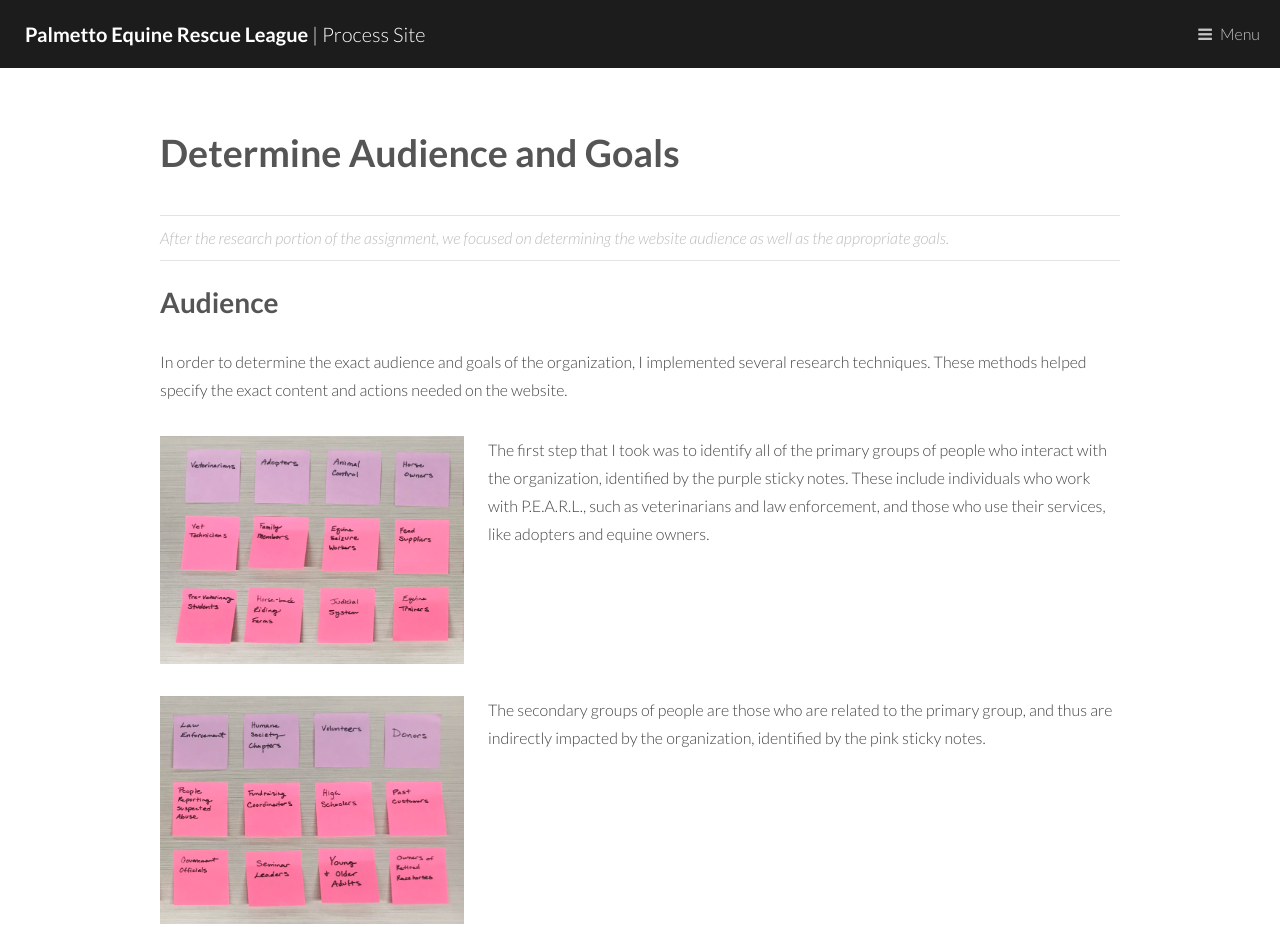
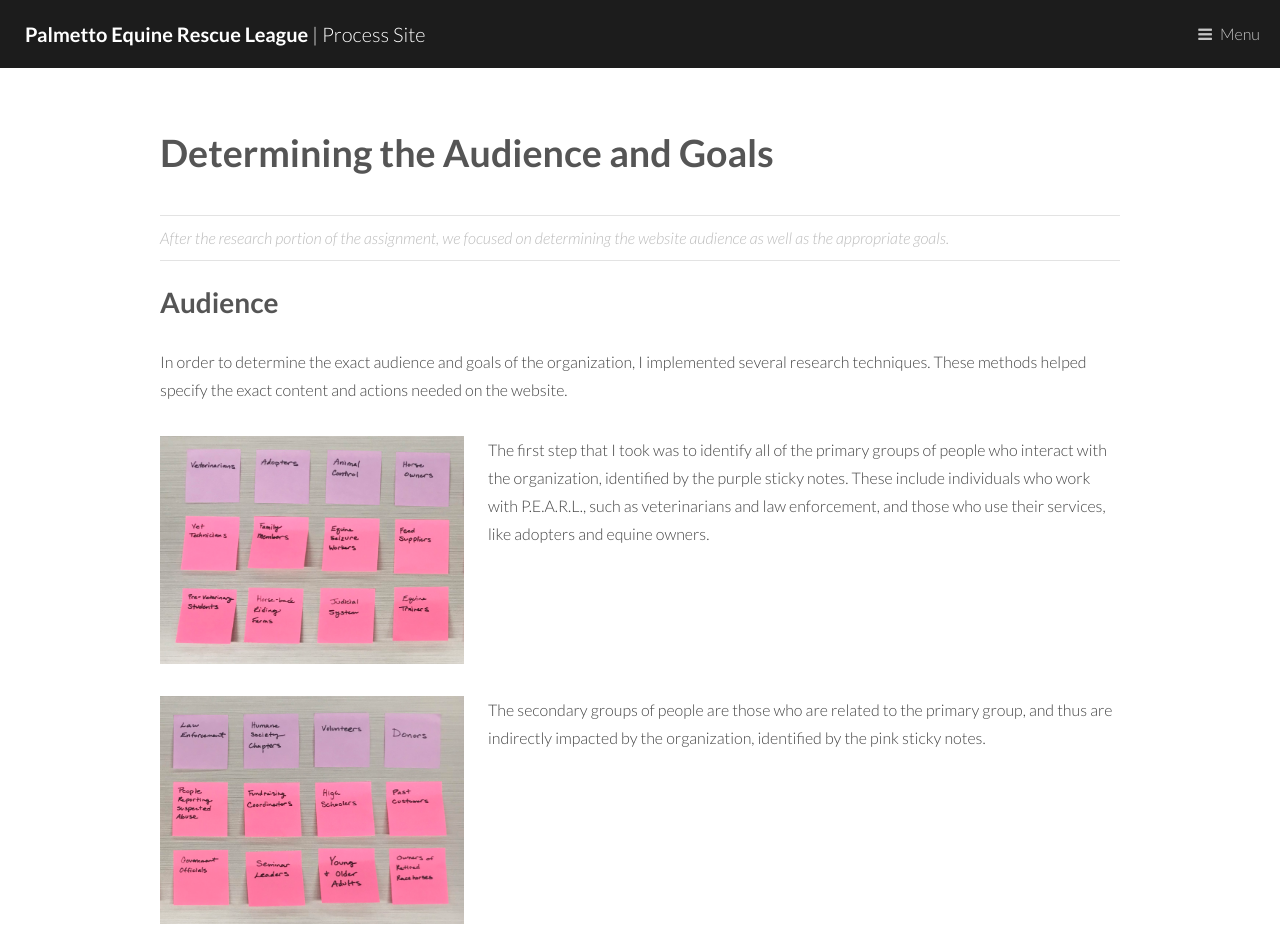
Before and after one commit to madelinehamic/process-site, a plain HTML site: page audience-and-goals.html in a window 1280 px wide. Shown: the top 927 px of the page. Drawn offline with Linux system fonts and the light colour scheme.

Commit message:
Update audience-and-goals.html

```diff
--- a/audience-and-goals.html
+++ b/audience-and-goals.html
@@ -35,7 +35,7 @@
 			<div class="inner">
 
 				<header>
-						<h1>Determine Audience and Goals</h1>
+						<h1>Determining the Audience and Goals</h1>
 						<p>After the research portion of the assignment, we focused on determining the website audience as well as the appropriate goals.</p>
 					</header>
 					<h2>Audience</h2>
```
